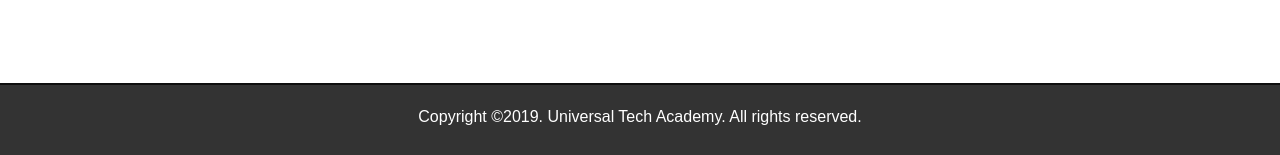
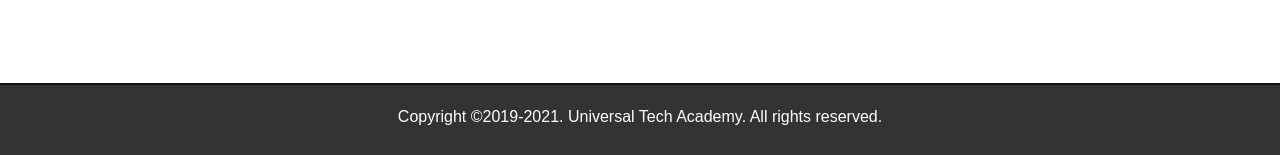
Before and after one commit to davidjbuchanan/Enrollment, a Flask app: page / in a window 1280 px wide. Shown: the part 645-800 px from the top of the page. Run offline with Flask 2, Linux system fonts and the light colour scheme; some libraries are stand-ins or nearby versions.

Commit message:
added includes

```diff
--- /dev/null
+++ b/application/templates/includes/footer.html
@@ -0,0 +1,5 @@
+<div class="container-fluid text-center bottom-container">
+    <footer>
+        <p>Copyright &copy;2019-2021. Universal Tech Academy. All rights reserved.</p>
+    </footer>
+</div>
--- a/application/templates/index.html
+++ b/application/templates/index.html
@@ -22,10 +22,6 @@
     </div>
 </div>
 
-<div class="container-fluid text-center bottom-container">
-    <footer>
-        <p>Copyright &copy;2019. Universal Tech Academy. All rights reserved.</p>
-    </footer>
-</div>
+{% include "includes/footer.html" %}
 </body>
 </html>
```
